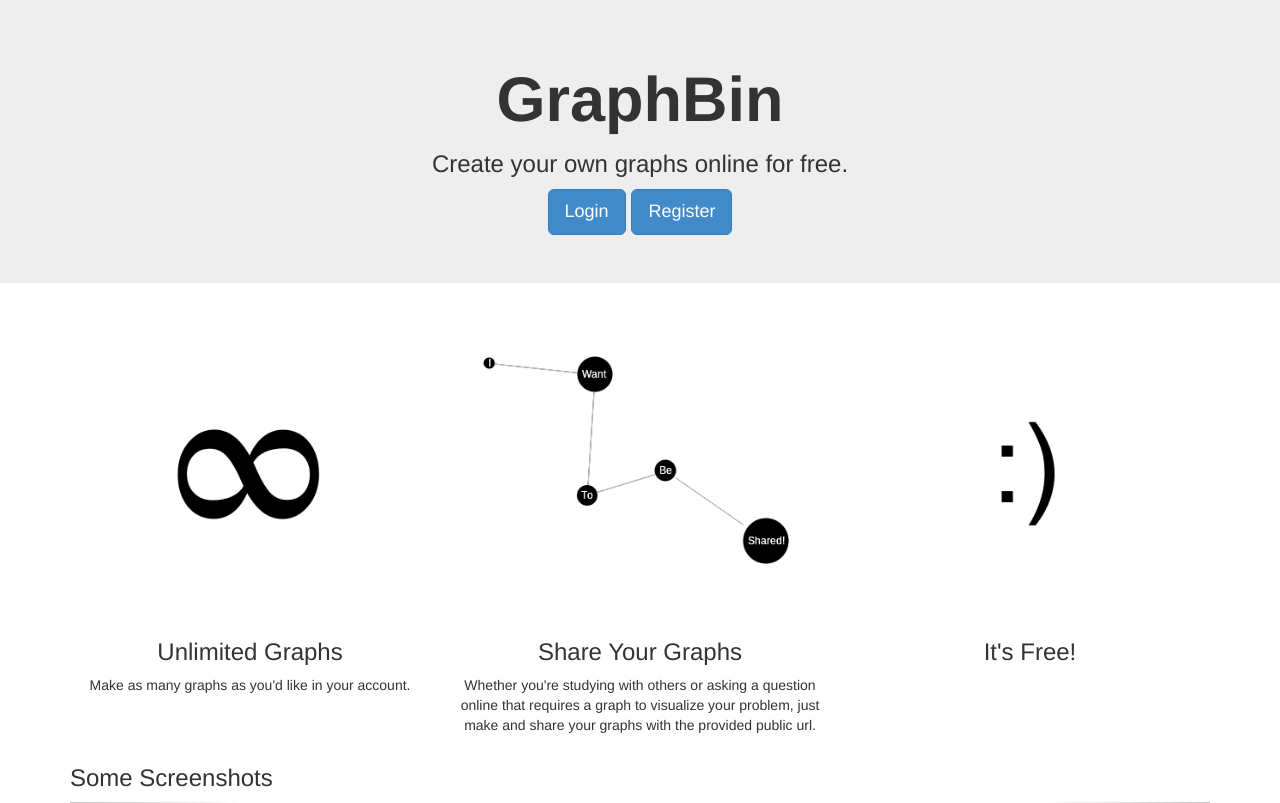
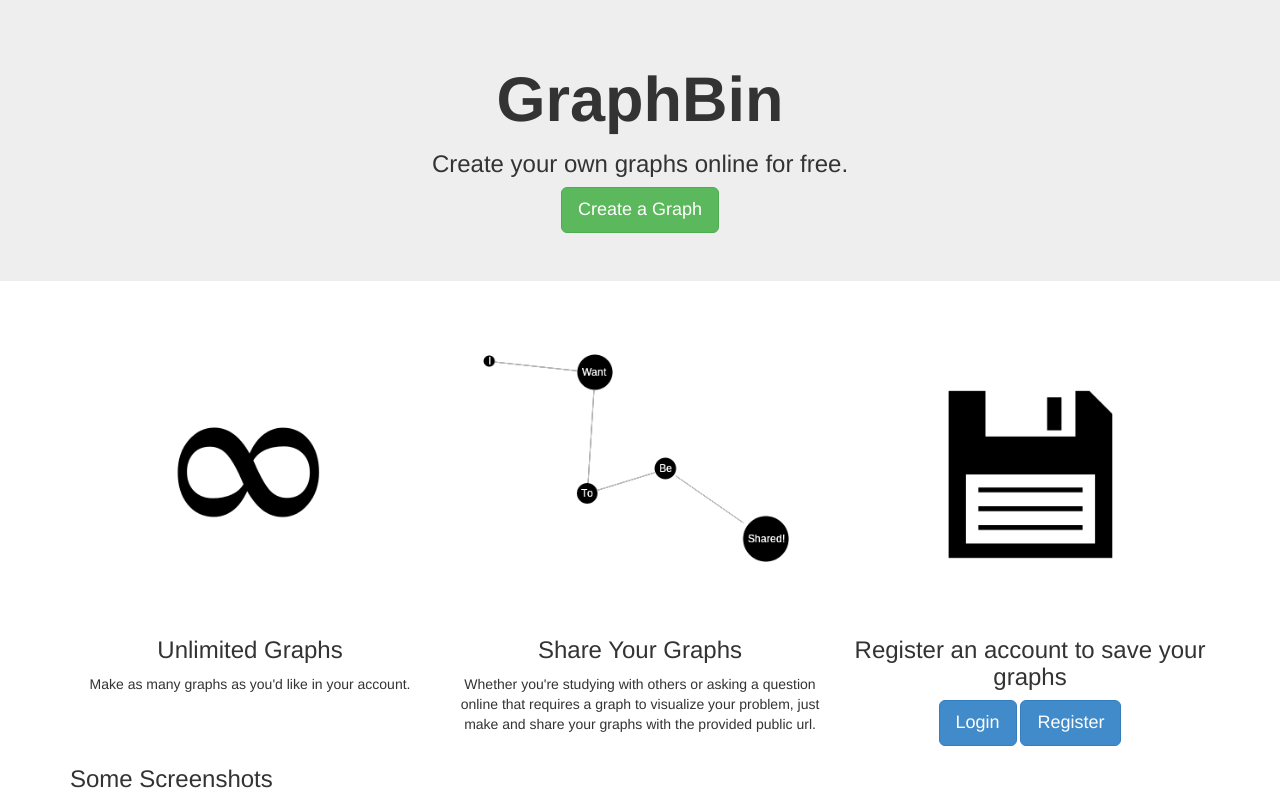
Before and after one commit to tomzaragoza/graphbin, a Flask app: page / in a window 1280 px wide. Shown: the top 803 px of the page. Run offline with Flask 2, Linux system fonts and the light colour scheme.

Commit message:
new homepage layout for login, register and create a new graph

```diff
--- a/templates/index.html
+++ b/templates/index.html
@@ -13,10 +13,9 @@
 					<center>
 					<h1><b>GraphBin</b></h1>
 					<h3>Create your own graphs online for free.</h3>
+					{% if not logged_in %}
 
-					{% if not logged_in %}
-					<a class="btn btn-primary btn-lg" href="/login">Login</a>
-					<a class="btn btn-primary btn-lg" href="/register">Register</a>
+					<a class="btn btn-success btn-lg" href="#">Create a Graph</a>
 					{% else %}
 					<p><a class="btn btn-primary btn-lg" href="/account">Your Account</a></p>
 					{% endif %}
@@ -40,8 +39,10 @@
 							<p>Whether you're studying with others or asking a question online that requires a graph to visualize your problem, just make and share your graphs with the provided public url.</p>
 						</div>
 						<div class="col-md-4">
-							<img src="/static/img/free.png" class="img-responsive">
-							<h3>It's Free!</h3>
+							<img src="/static/img/save_icon.png" class="img-responsive">
+							<h3>Register an account to save your graphs</h3>
+							<a class="btn btn-primary btn-lg" href="/login">Login</a>
+							<a class="btn btn-primary btn-lg" href="/register">Register</a>
 						</div>
 						</center>
 					</div>
```
Also changed, not shown: static/img/save_icon.png (added).
